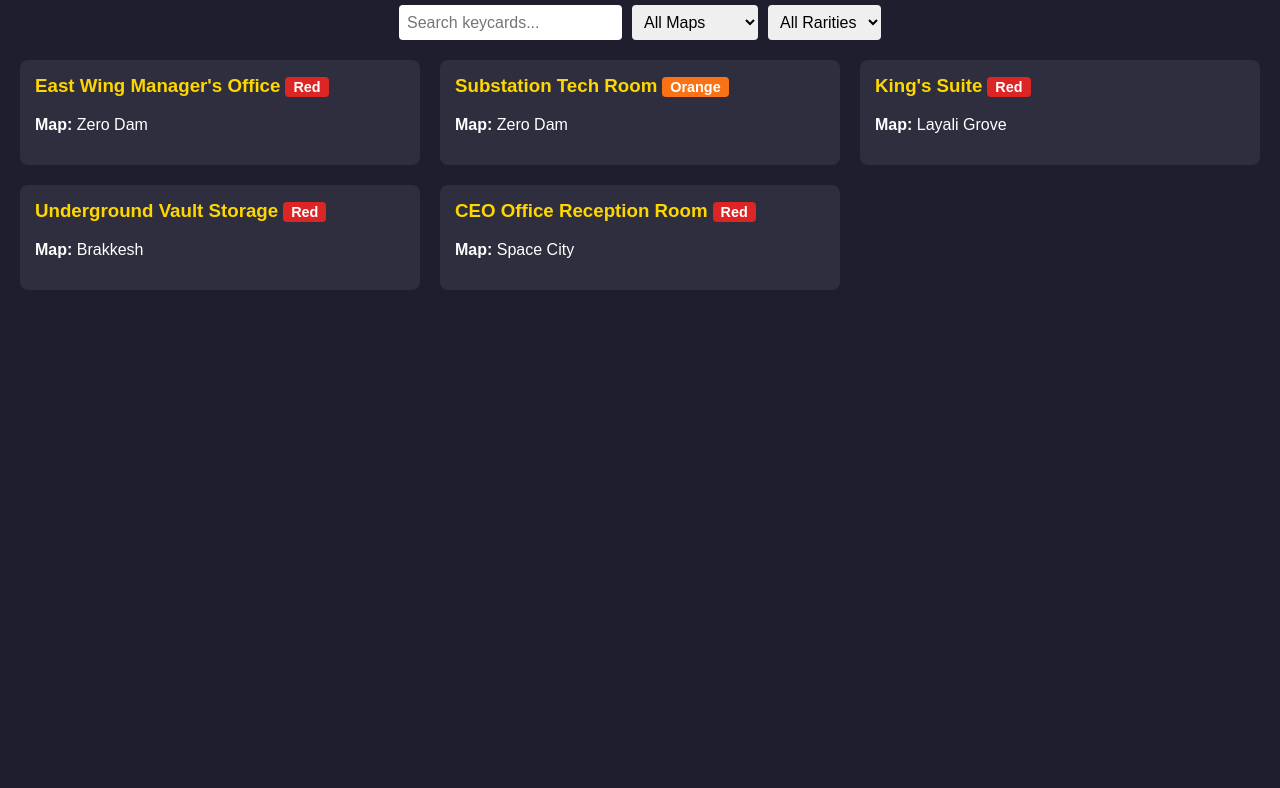
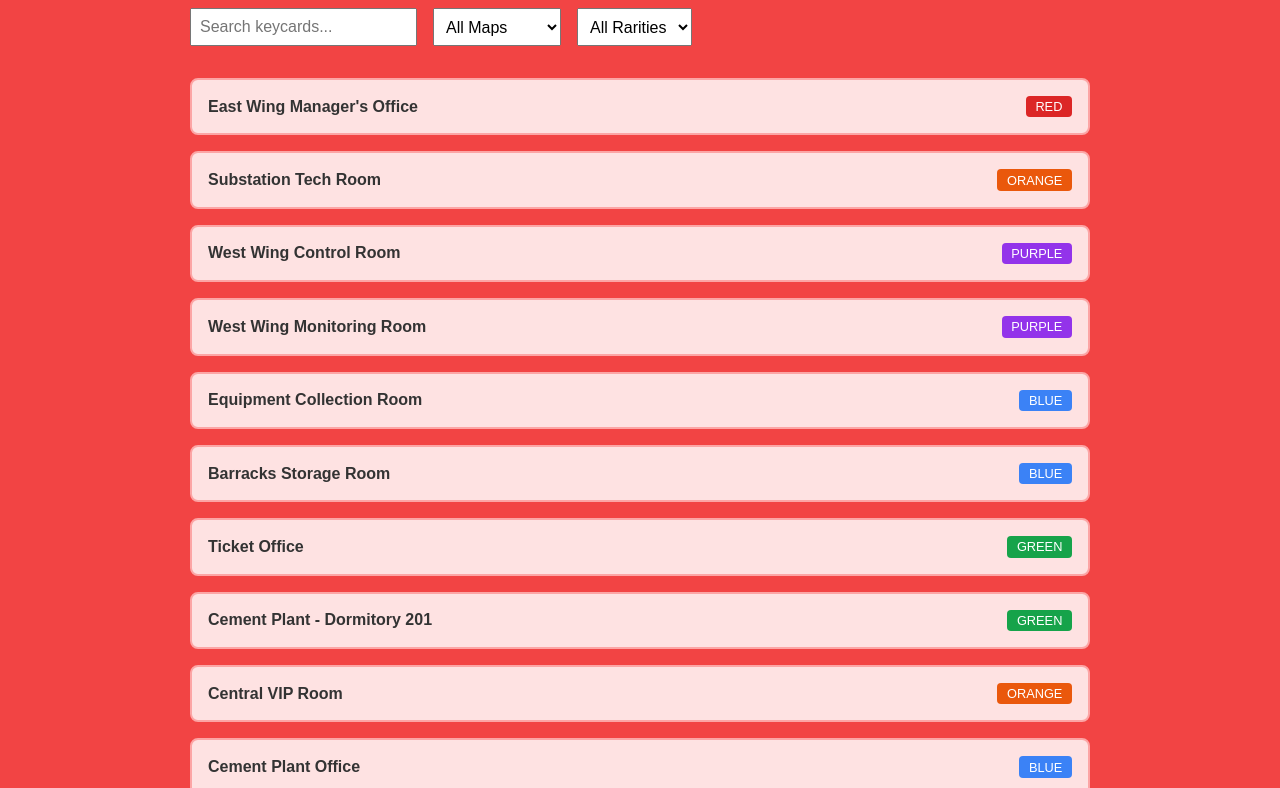
Before and after one commit to thejag0209/dftrackerkeycards, a plain HTML site: page index.html in a window 1280 px wide. Shown: the part 93-881 px from the top of the page. Before the commit the page ends 800 px from the top, so only its background shows below. Drawn offline with Linux system fonts and the light colour scheme.

Commit message:
Update index.html

```diff
--- a/index.html
+++ b/index.html
@@ -3,208 +3,212 @@
 <head>
   <meta charset="UTF-8" />
   <meta name="viewport" content="width=device-width, initial-scale=1.0" />
-  <title>Keycard Database</title>
+  <title>Keycards</title>
   <style>
     body {
+      margin: 0;
       font-family: Arial, sans-serif;
-      background: #1e1e2f;
-      color: #fff;
-      margin: 0;
-      padding: 20px;
+      background-color: #f24444;
+      color: #333;
     }
-    h1 {
+    header {
+      background-color: #b91c1c;
+      color: white;
+      padding: 1rem;
       text-align: center;
-      margin-bottom: 20px;
+      font-size: 2rem;
+      font-weight: bold;
     }
-    .filters {
+    .container {
+      max-width: 900px;
+      margin: 2rem auto;
+      padding: 0 1rem;
+    }
+    .controls {
       display: flex;
       flex-wrap: wrap;
-      justify-content: center;
-      gap: 10px;
-      margin-bottom: 20px;
+      gap: 1rem;
+      margin-bottom: 2rem;
     }
-    select, input[type="text"] {
-      padding: 8px;
-      border-radius: 4px;
-      border: none;
+    .controls input, .controls select {
+      padding: 0.5rem;
       font-size: 1rem;
     }
-    .card-list {
-      display: grid;
-      grid-template-columns: repeat(auto-fit, minmax(300px, 1fr));
-      gap: 20px;
-    }
     .card {
-      background: #2e2e3f;
+      background: #fee2e2;
+      border: 2px solid #fca5a5;
       border-radius: 8px;
-      padding: 15px;
-      transition: transform 0.2s;
+      margin-bottom: 1rem;
       cursor: pointer;
     }
-    .card:hover {
-      transform: scale(1.02);
+    .card-header {
+      padding: 1rem;
+      display: flex;
+      justify-content: space-between;
+      align-items: center;
     }
-    .card h3 {
-      margin-top: 0;
-      color: #ffd700;
+    .card-title {
+      font-weight: bold;
     }
-    .card .rarity {
-      font-weight: bold;
-      padding: 2px 8px;
+    .rarity {
+      padding: 0.2rem 0.6rem;
       border-radius: 4px;
-      font-size: 0.9rem;
-      margin-left: 5px;
+      font-size: 0.8rem;
+      color: white;
+      text-transform: uppercase;
     }
-    .card .details {
+    .rarity.red { background-color: #dc2626; }
+    .rarity.orange { background-color: #ea580c; }
+    .rarity.purple { background-color: #9333ea; }
+    .rarity.blue { background-color: #3b82f6; }
+    .rarity.green { background-color: #16a34a; }
+    .card-details {
       display: none;
-      margin-top: 10px;
+      padding: 1rem;
+      background: #fef2f2;
+      border-top: 1px solid #fca5a5;
     }
-    .card.active .details {
+    .card.open .card-details {
       display: block;
-    }
-    .rarity-Red { background: #dc2626; color: white; }
-    .rarity-Orange { background: #f97316; color: white; }
-    .rarity-Purple { background: #8b5cf6; color: white; }
-    .rarity-Blue { background: #3b82f6; color: white; }
-    .rarity-Green { background: #10b981; color: white; }
-    img {
-      width: 100%;
-      border-radius: 6px;
-      margin-top: 10px;
     }
   </style>
 </head>
 <body>
-  <h1>Delta Force Keycard Database</h1>
-  <div class="filters">
-    <input type="text" id="search" placeholder="Search keycards..." />
-    <select id="mapFilter">
+  <header>Keycards</header>
+  <div class="container">
+    <div class="controls">
+      <input type="text" id="search" placeholder="Search keycards...">
+      <select id="filterMap">
         <option value="">All Maps</option>
         <option>Zero Dam</option>
         <option>Layali Grove</option>
         <option>Brakkesh</option>
         <option>Space City</option>
       </select>
-    <select id="rarityFilter">
+      <select id="filterRarity">
         <option value="">All Rarities</option>
-      <option>Red</option>
-      <option>Orange</option>
-      <option>Purple</option>
-      <option>Blue</option>
-      <option>Green</option>
+        <option value="red">Red</option>
+        <option value="orange">Orange</option>
+        <option value="purple">Purple</option>
+        <option value="blue">Blue</option>
+        <option value="green">Green</option>
       </select>
     </div>
-  <div class="card-list" id="cardList"></div>
+    <div id="cards"></div>
+  </div>
 
   <script>
     const keycards = [
-      {
-        name: "East Wing Manager's Office",
-        map: "Zero Dam",
-        rarity: "Red",
-        location: "Upstairs in the East Wing of the Admin building",
-        loot: [
-          "2 briefcases",
-          "1 large weapon crate",
-          "1 drawer",
-          "2 large safes",
-          "1 computer",
-          "Loot on floors, tables, and shelves"
-        ],
-        image: ""
-      },
-      {
-        name: "Substation Tech Room",
-        map: "Zero Dam",
-        rarity: "Orange",
-        location: "Main Substation building, upstairs",
-        loot: [
-          "2 pieces of clothing",
-          "2 servers",
-          "1 large safe",
-          "Loot on desks"
-        ],
-        image: ""
-      },
-      {
-        name: "King's Suite",
-        map: "Layali Grove",
-        rarity: "Red",
-        location: "Top floor of main building in Layali Grove",
-        loot: [
-          "3 large safes",
-          "2 briefcases",
-          "Weapons and clothing"
-        ],
-        image: ""
-      },
-      {
-        name: "Underground Vault Storage",
-        map: "Brakkesh",
-        rarity: "Red",
-        location: "Underground vault beneath the museum",
-        loot: [
-          "Multiple large safes",
-          "Rare containers and server racks"
-        ],
-        image: ""
-      },
-      {
-        name: "CEO Office Reception Room",
-        map: "Space City",
-        rarity: "Red",
-        location: "Top of the middle building in the core area",
-        loot: [
-          "1 large weapon crate",
-          "2 clothing pieces",
-          "2 large safes",
-          "Chance to loot Heart of Africa"
-        ],
-        image: ""
-      }
-      // Add more keycards here
+      // Zero Dam
+      { name: "East Wing Manager's Office", map: "Zero Dam", rarity: "red" },
+      { name: "Substation Tech Room", map: "Zero Dam", rarity: "orange" },
+      { name: "West Wing Control Room", map: "Zero Dam", rarity: "purple" },
+      { name: "West Wing Monitoring Room", map: "Zero Dam", rarity: "purple" },
+      { name: "Equipment Collection Room", map: "Zero Dam", rarity: "blue" },
+      { name: "Barracks Storage Room", map: "Zero Dam", rarity: "blue" },
+      { name: "Ticket Office", map: "Zero Dam", rarity: "green" },
+      { name: "Cement Plant - Dormitory 201", map: "Zero Dam", rarity: "green" },
+      { name: "Central VIP Room", map: "Zero Dam", rarity: "orange" },
+      { name: "Cement Plant Office", map: "Zero Dam", rarity: "blue" },
+      { name: "West Wing Infirmary", map: "Zero Dam", rarity: "purple" },
+      { name: "Substation Dormitory", map: "Zero Dam", rarity: "green" },
+      // Layali Grove
+      { name: "King's Suite", map: "Layali Grove", rarity: "red" },
+      { name: "Radar Station UAV Platform", map: "Layali Grove", rarity: "orange" },
+      { name: "Prince's Suite", map: "Layali Grove", rarity: "orange" },
+      { name: "Radar Station Data Center", map: "Layali Grove", rarity: "purple" },
+      { name: "Lab Building Archive Room", map: "Layali Grove", rarity: "blue" },
+      { name: "Spades Room", map: "Layali Grove", rarity: "blue" },
+      { name: "General's Room", map: "Layali Grove", rarity: "red" },
+      { name: "Radar Station Control Room", map: "Layali Grove", rarity: "purple" },
+      { name: "Lab Building Office", map: "Layali Grove", rarity: "blue" },
+      { name: "Diamonds Room", map: "Layali Grove", rarity: "blue" },
+      { name: "Town Diner", map: "Layali Grove", rarity: "green" },
+      { name: "Radar Station Conference Room", map: "Layali Grove", rarity: "purple" },
+      { name: "Cargo Plane Conference Room", map: "Layali Grove", rarity: "purple" },
+      { name: "Checkpoint Storeroom", map: "Layali Grove", rarity: "green" },
+      { name: "Radar Station Side Entrance Keycard", map: "Layali Grove", rarity: "green" },
+      { name: "Farm Admin Room", map: "Layali Grove", rarity: "green" },
+      { name: "Small Train Station Ticket Office", map: "Layali Grove", rarity: "green" },
+      // Brakkesh
+      { name: "Underground Vault Storage", map: "Brakkesh", rarity: "red" },
+      { name: "Hotel Dining Room", map: "Brakkesh", rarity: "orange" },
+      { name: "Museum Exhibition Suite", map: "Brakkesh", rarity: "orange" },
+      { name: "Old Bath VIP Room", map: "Brakkesh", rarity: "purple" },
+      { name: "CEO Conference Room", map: "Brakkesh", rarity: "red" },
+      { name: "Interrogation Room 1", map: "Brakkesh", rarity: "orange" },
+      { name: "Medical Conference Room", map: "Brakkesh", rarity: "purple" },
+      { name: "Relink Implant Surgery Room", map: "Brakkesh", rarity: "orange" },
+      { name: "Biological Data Server Room", map: "Brakkesh", rarity: "orange" },
+      { name: "New Tower of Babel Power Access Card", map: "Brakkesh", rarity: "red" },
+      { name: "Museum Abandoned Exhibition Hall", map: "Brakkesh", rarity: "purple" },
+      { name: "Outpatient Room", map: "Brakkesh", rarity: "purple" },
+      { name: "Museum Surveillance Room", map: "Brakkesh", rarity: "purple" },
+      { name: "Old Bath Diner", map: "Brakkesh", rarity: "green" },
+      { name: "Ocean Monitoring Hall", map: "Brakkesh", rarity: "purple" },
+      { name: "East Town Residential Bedroom", map: "Brakkesh", rarity: "green" },
+      { name: "Hotel Staff Break Room", map: "Brakkesh", rarity: "green" },
+      { name: "West Town Residential Bedroom", map: "Brakkesh", rarity: "green" },
+      // Space City
+      { name: "CEO Office Reception Room", map: "Space City", rarity: "red" },
+      { name: "Black Chamber Server Room", map: "Space City", rarity: "red" },
+      { name: "Test Range Core", map: "Space City", rarity: "orange" },
+      { name: "Eastern Suspension Bridge", map: "Space City", rarity: "purple" },
+      { name: "Test Range Data Center", map: "Space City", rarity: "orange" },
+      { name: "Assembly Workshop 2F Lab", map: "Space City", rarity: "orange" },
+      { name: "West Gate", map: "Space City", rarity: "purple" },
+      { name: "Employee Passage", map: "Space City", rarity: "purple" },
+      { name: "No.3 Dormitory Back Room", map: "Space City", rarity: "green" },
+      { name: "Central Command Room 3F", map: "Space City", rarity: "red" },
+      { name: "Test Range Glass Room", map: "Space City", rarity: "orange" },
+      { name: "Buoyancy Lab Infirmary", map: "Space City", rarity: "purple" }
     ];
 
-    const cardList = document.getElementById("cardList");
-    const searchInput = document.getElementById("search");
-    const mapFilter = document.getElementById("mapFilter");
-    const rarityFilter = document.getElementById("rarityFilter");
+    const search = document.getElementById("search");
+    const filterMap = document.getElementById("filterMap");
+    const filterRarity = document.getElementById("filterRarity");
+    const cardsContainer = document.getElementById("cards");
 
     function renderCards() {
-      const search = searchInput.value.toLowerCase();
-      const map = mapFilter.value;
-      const rarity = rarityFilter.value;
+      cardsContainer.innerHTML = "";
+      const q = search.value.toLowerCase();
+      const map = filterMap.value;
+      const rarity = filterRarity.value;
 
-      cardList.innerHTML = "";
-      keycards.forEach(card => {
+      keycards.forEach((card, index) => {
         if (
+          (q && !card.name.toLowerCase().includes(q)) ||
           (map && card.map !== map) ||
-          (rarity && card.rarity !== rarity) ||
-          (!card.name.toLowerCase().includes(search))
+          (rarity && card.rarity !== rarity)
         ) return;
 
-        const div = document.createElement("div");
-        div.className = "card";
-        div.innerHTML = `
-          <h3>${card.name}<span class="rarity rarity-${card.rarity}">${card.rarity}</span></h3>
+        const cardDiv = document.createElement("div");
+        cardDiv.className = "card";
+        cardDiv.innerHTML = `
+          <div class="card-header">
+            <span class="card-title">${card.name}</span>
+            <span class="rarity ${card.rarity}">${card.rarity}</span>
+          </div>
+          <div class="card-details">
             <p><strong>Map:</strong> ${card.map}</p>
-          <div class="details">
-            <p><strong>Location:</strong> ${card.location}</p>
-            <p><strong>Loot:</strong></p>
-            <ul>${card.loot.map(i => `<li>${i}</li>`).join("")}</ul>
-            ${card.image ? `<img src="${card.image}" alt="${card.name}" />` : ""}
+            <p><strong>Loot Info:</strong> Details coming soon...</p>
           </div>
         `;
-        div.addEventListener("click", () => {
-          div.classList.toggle("active");
+
+        cardDiv.querySelector(".card-header").addEventListener("click", () => {
+          document.querySelectorAll(".card").forEach(c => {
+            if (c !== cardDiv) c.classList.remove("open");
           });
-        cardList.appendChild(div);
+          cardDiv.classList.toggle("open");
+        });
+
+        cardsContainer.appendChild(cardDiv);
       });
     }
 
-    searchInput.addEventListener("input", renderCards);
-    mapFilter.addEventListener("change", renderCards);
-    rarityFilter.addEventListener("change", renderCards);
+    search.addEventListener("input", renderCards);
+    filterMap.addEventListener("change", renderCards);
+    filterRarity.addEventListener("change", renderCards);
 
     renderCards();
   </script>
```
Lines whose indentation alone changed are shown as unchanged.
